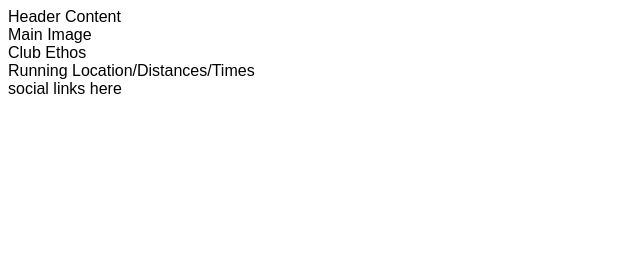
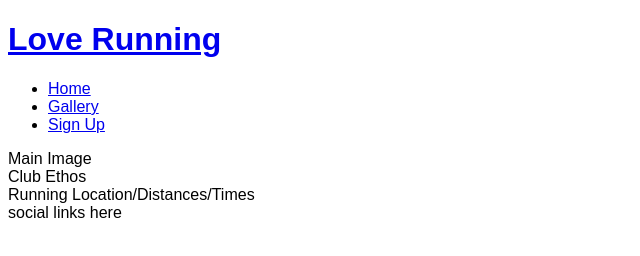
Before and after one commit to JonathanWebb07392/love-running, a plain HTML site: page index.html in a window 1280 px wide. Shown: the whole page, without its empty margins (0-640 px from the left). Drawn offline with Linux system fonts and the light colour scheme.

Commit message:
Add basic header structure

```diff
--- a/index.html
+++ b/index.html
@@ -1,5 +1,6 @@
 <!DOCTYPE html>
 <html lang="en">
+
 <head>
     <meta charset="UTF-8">
     <meta http-equiv="X-UA-Compatible" content="IE=edge">
@@ -10,8 +11,25 @@
     <link rel="stylesheet" href="assets/css/style.css">
     <title>Love Running</title>
 </head>
+
 <body>
-    <header>Header Content</header>
+    <header>
+        <a href="index.html">
+            <h1>Love Running</h1></a>
+            <nav>
+                <ul>
+                    <li>
+                        <a href="index.html">Home</a>
+                    </li>
+                    <li>
+                        <a href="#">Gallery</a>
+                    </li>
+                    <li>
+                        <a href="#">Sign Up</a>
+                    </li>
+                </ul>
+            </nav>
+    </header>
 
     <section>
         Main Image
```
